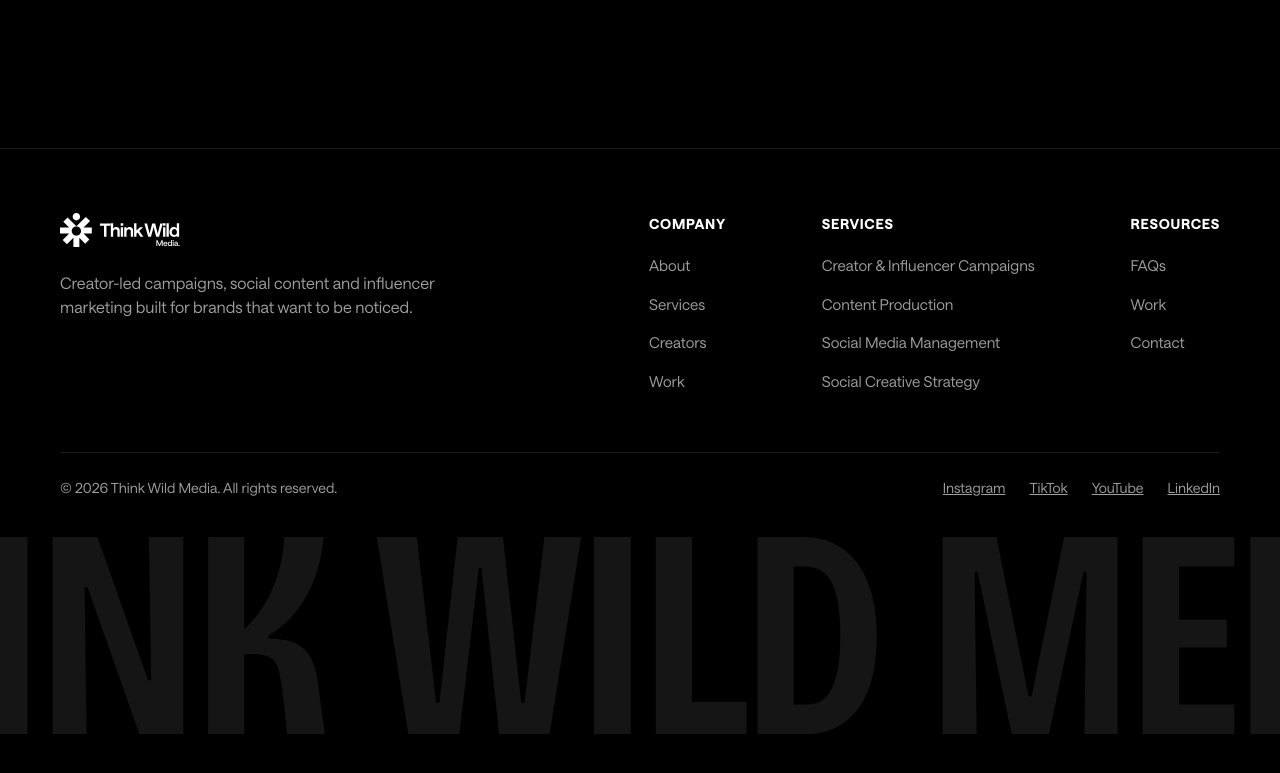
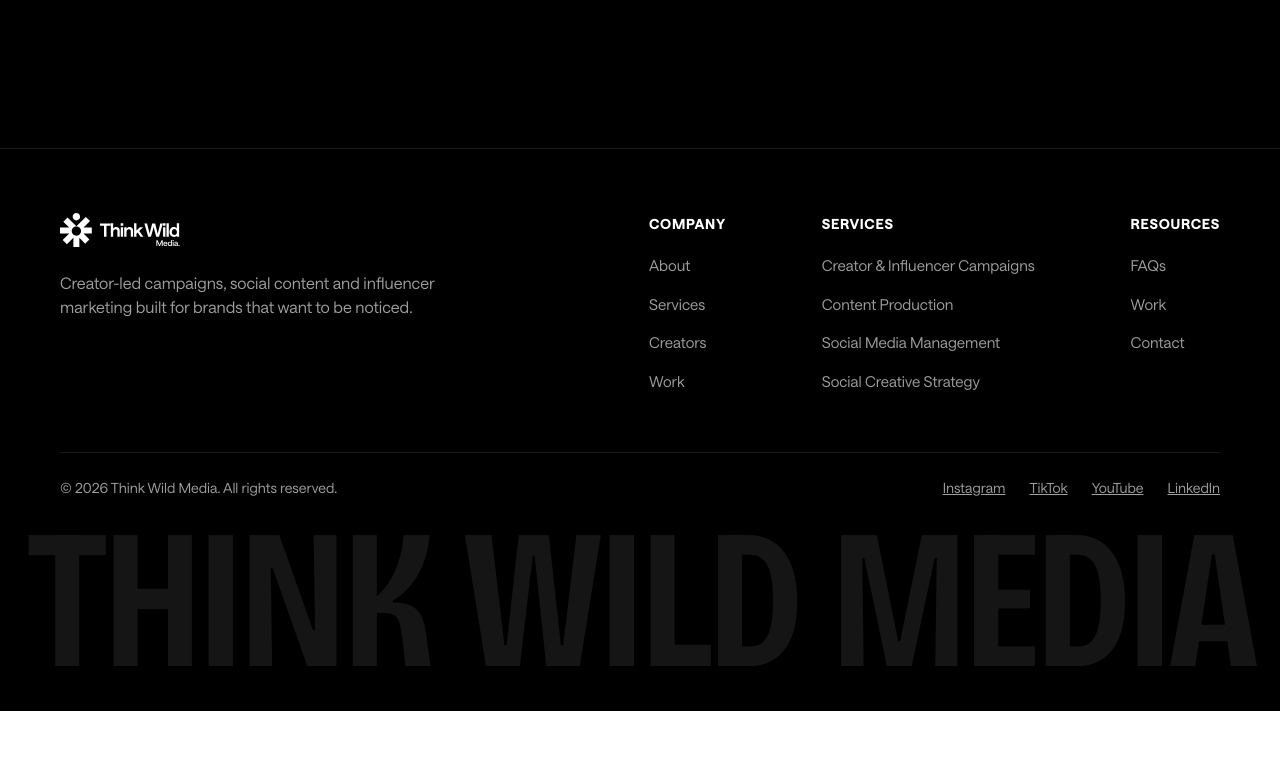
Before and after one commit to ahsan693/Think-wild, a Next.js app: page /work in a window 1280 px wide. Shown: the part 3398-4171 px from the top of the page. After the commit the page ends 4109 px from the top, so only its background shows below. Built offline with nearby package versions, Linux system fonts and the light colour scheme; a web font is replaced by a local one.

Commit message:
added new feature

```diff
--- a/app/components/footer/footer.tsx
+++ b/app/components/footer/footer.tsx
@@ -66,7 +66,7 @@
       {/* Giant Background Text: 298.47px font size, 268.62px line height, -3% tracking[cite: 118] */}
       <div className="w-full flex justify-center pointer-events-none mt-[-20px] pb-[10px]">
         <h2
-          className="text-[#151515] font-semibold text-[150px] md:text-[298.47px] leading-[1] md:leading-[268.62px] tracking-[-0.03em] uppercase whitespace-nowrap select-none"
+          className="text-[#151515] font-semibold text-[clamp(40px,15.5vw,298.47px)] leading-none tracking-[-0.03em] uppercase whitespace-nowrap select-none"
           style={{ fontFamily: "'Bricolage Grotesque', sans-serif" }}
         >
           {FOOTER_DATA.backgroundText}
```
